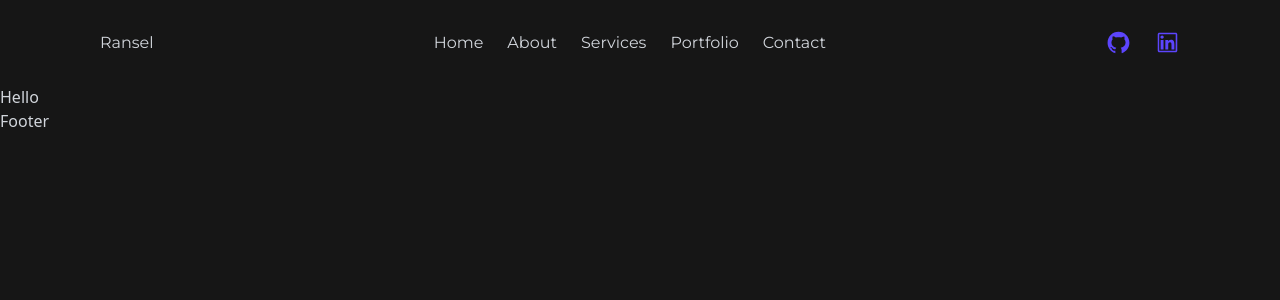
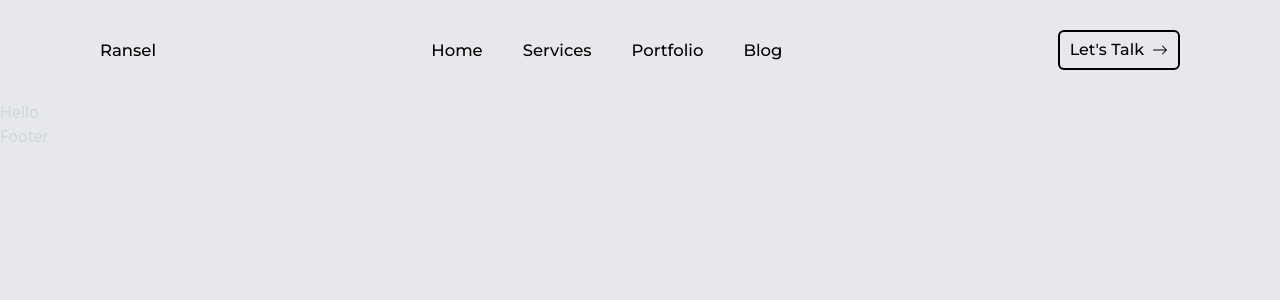
Before and after one commit to ranselorm/ransel, a Next.js app: page / in a window 1280 px wide. Shown: the top 300 px of the page. Built offline with nearby package versions, Linux system fonts and the light colour scheme.

Commit message:
Refactor Navbar

```diff
--- a/app/globals.css
+++ b/app/globals.css
@@ -9,13 +9,13 @@
 
 :root {
   --foreground-rgb: 0, 0, 0;
-  --background-light: 214, 219, 220;
+  --background-light: rgb(230, 232, 235);
   --background-dark: 255, 255, 255;
   --font-light: rgb(209, 213, 219);
   /* --font-dark: #161616 */
   --font-primary: "Montserrat", sans-serif;
   --font-secondary: "Poppins", sans-serif;
-  --color-primary: #2a2b6a;
+  --color-primary: black;
   --color-secondary: #5c45fd;
   --color-accent: #ffd700;
 }
@@ -30,7 +30,8 @@
 
 body {
   color: var(--font-light);
-  background-color: #161616;
+  background-color: var(--background-light);
+  /* background-color: white; */
   padding: 0;
   margin: 0;
 }
--- a/components/Navbar.jsx
+++ b/components/Navbar.jsx
@@ -1,13 +1,11 @@
 import Link from "next/link";
-import { AiOutlineGithub, AiOutlineLinkedin } from "react-icons/ai";
+import { BsArrowRight } from "react-icons/bs";
+import Button from "./ui/Button";
+
 const navlinks = [
   {
     title: "Home",
     path: "/",
-  },
-  {
-    title: "About",
-    path: "/about",
   },
   {
     title: "Services",
@@ -18,19 +16,19 @@ const navlinks = [
     path: "/portfolio",
   },
   {
-    title: "Contact",
-    path: "/contact",
+    title: "Blog",
+    path: "/blog",
   },
 ];
 
 const Navbar = () => {
   return (
-    <nav className="bg-transparent font-primary text-[16px]">
+    <nav className="bg-transparent text-black font-primary text-[16.5px] font-medium">
       <div className="px-[100px] py-[30px] w-full flex justify-between items-center">
         <div>
           <h3>Ransel</h3>
         </div>
-        <div className="flex gap-x-6">
+        <div className="flex gap-x-10">
           {navlinks.map((link, index) => (
             <Link
               href={link.path}
@@ -41,14 +39,7 @@ const Navbar = () => {
             </Link>
           ))}
         </div>
-        <div className="flex gap-x-6">
-          <p className="text-[25px] cursor-pointer text-secondary  hover:text-primary transition-all">
-            <AiOutlineGithub />
-          </p>
-          <p className="text-[25px] cursor-pointer text-secondary  hover:text-primary transition-all">
-            <AiOutlineLinkedin />
-          </p>
-        </div>
+        <Button text="Let's Talk" icon={<BsArrowRight />} />
       </div>
     </nav>
   );
--- /dev/null
+++ b/components/ui/Button.jsx
@@ -0,0 +1,12 @@
+import React from "react";
+
+const Button = ({ text, icon }) => {
+  return (
+    <button className="py-1.5 px-2.5 bg-transparent border-2 border-black hover:bg-black hover:text-white transition-all duration-300 rounded-md text-black text-[16px] flex items-center gap-x-2">
+      <span>{text}</span>
+      <span>{icon}</span>
+    </button>
+  );
+};
+
+export default Button;
```
